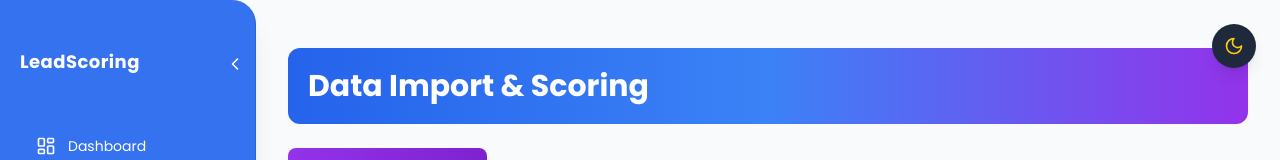
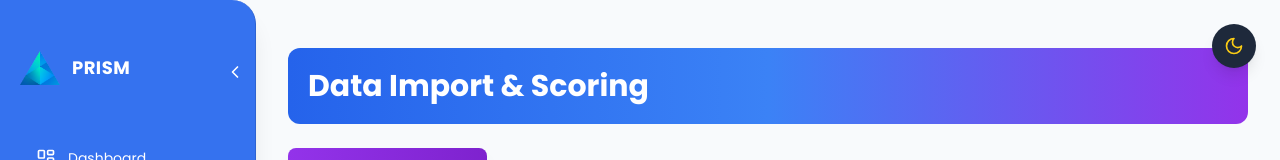
Before and after one commit to Capstone-A25-CS063/fe, a React (Vite) app: page /data-input in a window 1280 px wide. Shown: the top 160 px of the page. Built offline with nearby package versions, Linux system fonts and the light colour scheme; no server answers; sample sign-in values are in the browser's storage.

Commit message:
Update sidebar

```diff
--- a/src/components/Layout/Sidebar.jsx
+++ b/src/components/Layout/Sidebar.jsx
@@ -69,11 +69,20 @@ const Sidebar = ({ isOpen, onToggle }) => {
     >
       {/* Header */}
       <div className="flex items-center justify-between mb-10 relative pt-2 mt-2">
-        {isOpen && (
-          <h2 className="text-white text-lg font-bold tracking-wide">
-            LeadScoring
-          </h2>
-        )}
+        <div className="flex items-center gap-3">
+          <img
+            src="/LogoPRISM.png"
+            alt="PRISM Logo"
+            className={`object-contain transition-all duration-300 ${
+              isOpen ? 'w-10 h-10' : 'w-12 h-12'
+            }`}
+          />
+          {isOpen && (
+            <h2 className="text-white text-lg font-bold tracking-wide">
+              PRISM
+            </h2>
+          )}
+        </div>
 
         {/* Toggle Button */}
         <button
```
